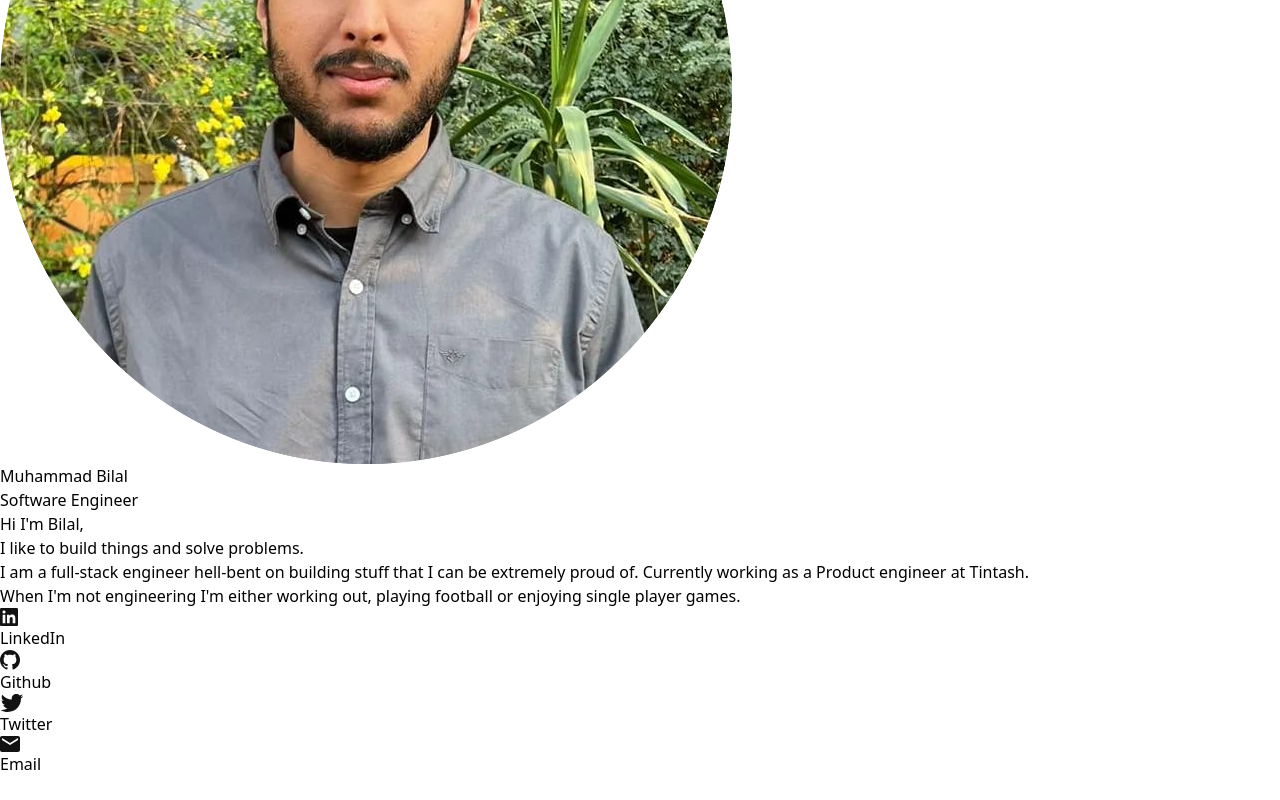
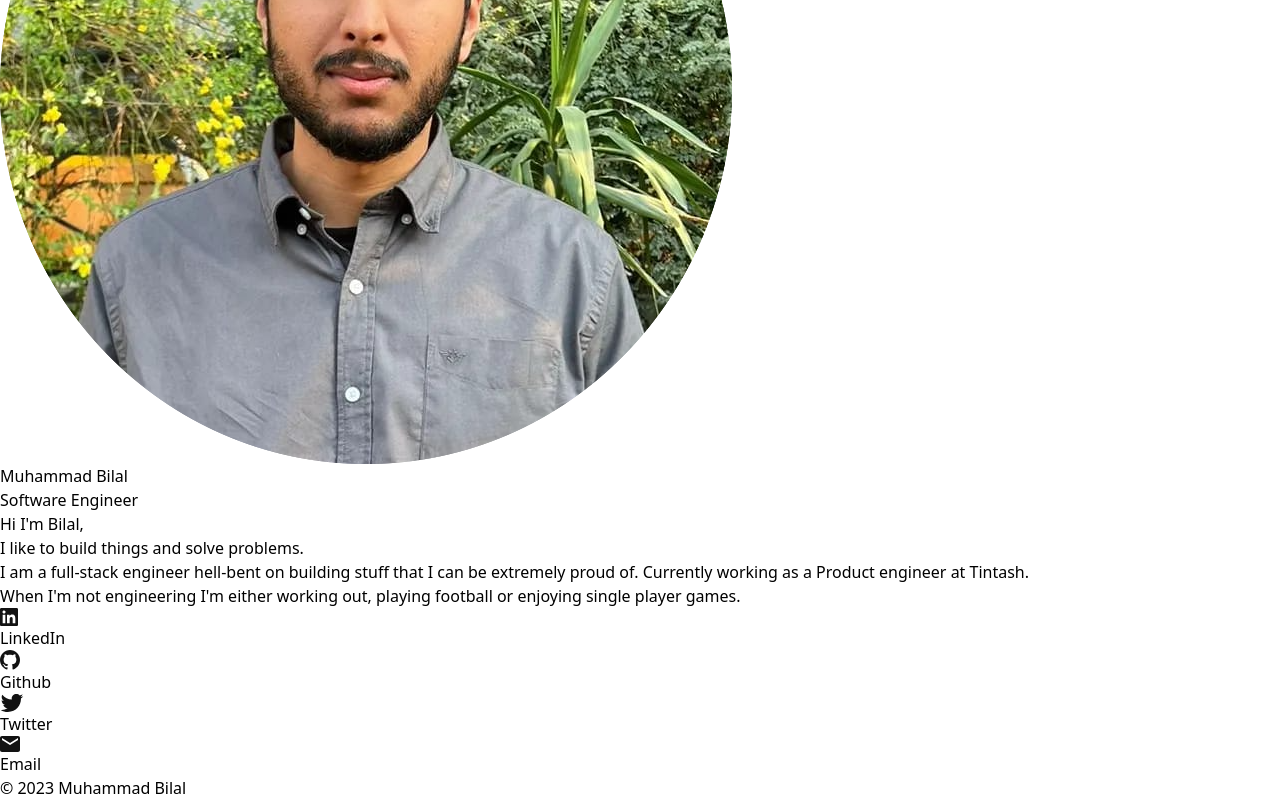
Before and after one commit to bilalanees98/profile-website, a SvelteKit app: page / in a window 1280 px wide. Shown: the part 333-1133 px from the top of the page. Before the commit the page ends 1109 px from the top, so only its background shows below. Built offline with nearby package versions, Linux system fonts and the light colour scheme.

Commit message:
add: footer

```diff
--- a/src/routes/+layout.svelte
+++ b/src/routes/+layout.svelte
@@ -1,5 +1,6 @@
 <script>
 	import '../app.css';
+	import Footer from './Footer.svelte';
 	import Nav from './Nav.svelte';
 </script>
 
@@ -8,4 +9,5 @@
 	<main class="mt-16">
 		<slot />
 	</main>
+	<Footer />
 </div>
--- /dev/null
+++ b/src/routes/Footer.svelte
@@ -0,0 +1,6 @@
+<footer
+	class="solid bottom-0 h-12 flex flex-row w-full justify-center items-center
+box-border bg-gray-200 shadow-sm border-b-2 border-gray-300 p-4 z-10"
+>
+	<p>© 2023 Muhammad Bilal</p>
+</footer>
```
